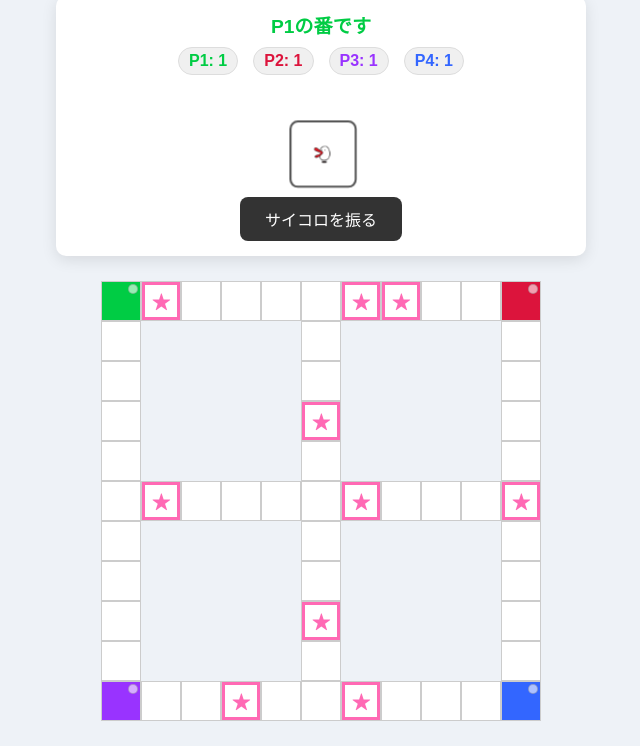
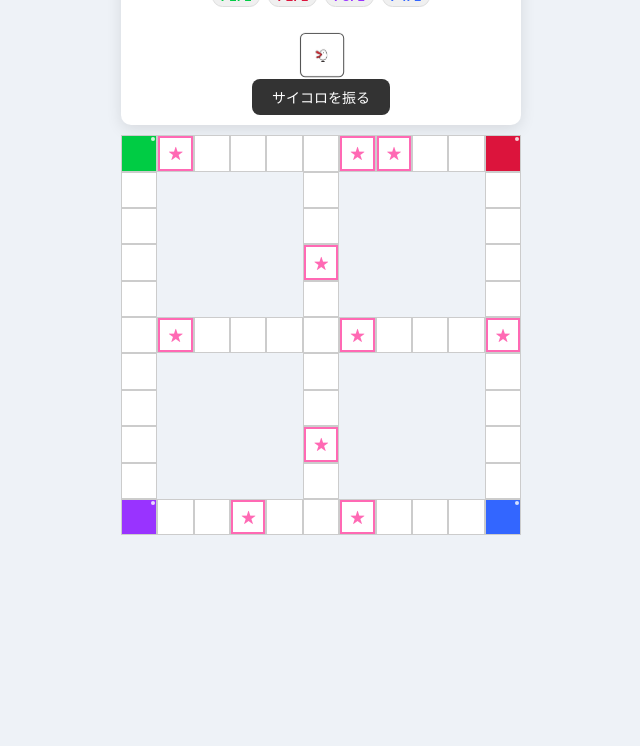
Before and after one commit to 223ttm/45th-sugoroku, a plain HTML site: page index.html in a window 1280 px wide. Shown: the part 101-847 px from the top of the page, without its empty margins (319-959 px from the left). After the commit the page ends 820 px from the top, so only its background shows below. Drawn offline with Linux system fonts and the light colour scheme.

Commit message:
Add files via upload

```diff
--- a/index.html
+++ b/index.html
@@ -2,53 +2,82 @@
 <html lang="ja">
 <head>
 <meta charset="UTF-8">
-<title>関テレすごろく（演出強化版）</title>
-<meta name="viewport" content="width=device-width,initial-scale=1">
+<title>関テレすごろく（スマホ最適化版）</title>
+<meta name="viewport" content="width=device-width,initial-scale=1,maximum-scale=1,user-scalable=no">
 <style>
-    body { font-family: sans-serif; display: flex; flex-direction: column; align-items: center; background: #eef2f7; margin: 0; padding: 20px; }
-    h1 { color: #333; margin-bottom: 10px; }
-    .controls { margin-bottom: 20px; text-align: center; background: white; padding: 15px; border-radius: 10px; box-shadow: 0 4px 15px rgba(0,0,0,0.1); width: 100%; max-width: 500px; }
-    #turnInfo { font-size: 1.2rem; font-weight: bold; margin-bottom: 8px; }
-    .playerCounts { margin-bottom: 8px; display: flex; justify-content: center; gap: 15px; flex-wrap: wrap; }
-    .playerCounts span { font-weight: bold; padding: 4px 10px; border-radius: 20px; background: #f0f0f0; border: 1px solid #ddd; }
-    #message { color: #d33; font-weight: bold; height: 1.5em; margin-bottom: 10px; }
+    /* 全体の高さを抑える設定 */
+    body {
+        font-family: sans-serif; display: flex; flex-direction: column; align-items: center;
+        background: #eef2f7; margin: 0; padding: 10px;
+        height: 100vh; height: 100dvh; overflow: hidden; /* スクロール禁止 */
+    }
+    h1 { font-size: 1.2rem; color: #333; margin: 5px 0; }
 
-    /* 盤面 */
-    #board { display: grid; grid-template-columns: repeat(11, 40px); grid-template-rows: repeat(11, 40px); gap: 0; position: relative; padding: 5px; }
-    .square { width: 40px; height: 40px; background: white; border: 1px solid #ccc; position: relative; box-sizing: border-box; }
-    .empty { width: 40px; height: 40px; visibility: hidden; }
-    .square.event::after { content: '★'; position: absolute; inset: 0; border: 3px solid #ff69b4; color: #ff69b4; display: flex; align-items: center; justify-content: center; font-weight: bold; font-size: 18px; z-index: 25; pointer-events: none; }
-    .selectable { outline: 3px solid #ffd700; outline-offset: -3px; cursor: pointer; z-index: 30; animation: blink 0.8s infinite; }
+    .controls {
+        margin-bottom: 10px; text-align: center; background: white; padding: 10px;
+        border-radius: 10px; box-shadow: 0 4px 15px rgba(0,0,0,0.1);
+        width: 95%; max-width: 400px; box-sizing: border-box;
+    }
+    #turnInfo { font-size: 1rem; font-weight: bold; margin-bottom: 5px; }
+    .playerCounts { margin-bottom: 5px; display: flex; justify-content: center; gap: 8px; flex-wrap: wrap; font-size: 0.8rem; }
+    .playerCounts span { font-weight: bold; padding: 2px 8px; border-radius: 15px; background: #f0f0f0; border: 1px solid #ddd; }
+    #message { color: #d33; font-weight: bold; height: 1.2em; margin-bottom: 5px; font-size: 0.9rem; }
+
+    /* 盤面のレスポンシブ設定：画面幅いっぱいに収める */
+    #board {
+        display: grid;
+        grid-template-columns: repeat(11, 1fr);
+        grid-template-rows: repeat(11, 1fr);
+        gap: 0;
+        width: 95vw;
+        height: 95vw; /* 正方形を維持 */
+        max-width: 400px;
+        max-height: 400px;
+        background: transparent;
+        position: relative;
+    }
+
+    .square {
+        width: 100%; height: 100%; background: white; border: 0.5px solid #ccc;
+        position: relative; box-sizing: border-box;
+    }
+    .empty { visibility: hidden; }
+
+    .square.event::after {
+        content: '★'; position: absolute; inset: 0; border: 2px solid #ff69b4; color: #ff69b4;
+        display: flex; align-items: center; justify-content: center; font-weight: bold; font-size: 3vw; z-index: 25;
+    }
+    /* スマホでのイベント文字サイズ調整 */
+    @media screen and (min-width: 400px) { .square.event::after { font-size: 14px; } }
+
+    .selectable { outline: 3px solid #ffd700; outline-offset: -3px; z-index: 30; animation: blink 0.8s infinite; }
     @keyframes blink { 0%, 100% { opacity: 1; } 50% { opacity: 0.6; } }
+
     .cover { position: absolute; inset: 0; z-index: 20; }
-    .protected-indicator { position: absolute; right: 2px; top: 2px; width: 8px; height: 8px; border-radius: 50%; background: rgba(255,255,255,0.6); z-index: 40; border: 1px solid rgba(0,0,0,0.2); }
+    .protected-indicator { position: absolute; right: 1px; top: 1px; width: 4px; height: 4px; border-radius: 50%; background: rgba(255,255,255,0.8); z-index: 40; }
 
-    /* サイコロ */
-    #diceContainer { perspective: 600px; margin: 15px auto; width: 60px; height: 60px; }
-    #dice { width: 60px; height: 60px; position: relative; transform-style: preserve-3d; transition: transform 1.8s cubic-bezier(.2,.8,.2,1); }
-    .face { position: absolute; width: 60px; height: 60px; background: white; border: 2px solid #555; border-radius: 8px; display: flex; align-items: center; justify-content: center; backface-visibility: hidden; }
-    .face img { width: 80%; height: 80%; object-fit: contain; }
-    .front { transform: rotateY(0deg) translateZ(30px); }
-    .top { transform: rotateX(90deg) translateZ(30px); }
-    .right { transform: rotateY(90deg) translateZ(30px); }
-    .left { transform: rotateY(-90deg) translateZ(30px); }
-    .bottom { transform: rotateX(-90deg) translateZ(30px); }
-    .back { transform: rotateY(180deg) translateZ(30px); }
+    /* サイコロをさらにコンパクトに */
+    #diceContainer { perspective: 400px; margin: 5px auto; width: 40px; height: 40px; }
+    #dice { width: 40px; height: 40px; position: relative; transform-style: preserve-3d; transition: transform 1.8s cubic-bezier(.2,.8,.2,1); }
+    .face { position: absolute; width: 40px; height: 40px; background: white; border: 1.5px solid #555; border-radius: 5px; display: flex; align-items: center; justify-content: center; backface-visibility: hidden; }
+    .face img { width: 85%; height: 85%; object-fit: contain; }
+    .front  { transform: rotateY(0deg) translateZ(20px); }
+    .top    { transform: rotateX(90deg) translateZ(20px); }
+    .right  { transform: rotateY(90deg) translateZ(20px); }
+    .left   { transform: rotateY(-90deg) translateZ(20px); }
+    .bottom { transform: rotateX(-90deg) translateZ(20px); }
+    .back   { transform: rotateY(180deg) translateZ(20px); }
 
-    button { padding: 10px 25px; font-size: 16px; cursor: pointer; border-radius: 8px; border: none; background: #333; color: white; transition: 0.2s; }
-    button:disabled { background: #ccc; cursor: not-allowed; }
+    button { padding: 8px 20px; font-size: 14px; cursor: pointer; border-radius: 8px; border: none; background: #333; color: white; }
+    button:disabled { background: #ccc; }
 
-    /* 共通オーバーレイ設定 */
-    .full-overlay { position: fixed; inset: 0; display: flex; flex-direction: column; align-items: center; justify-content: center; z-index: 3000; pointer-events: none; opacity: 0; visibility: hidden; transition: 0.3s; background: rgba(0,0,0,0.85); }
+    /* オーバーレイ */
+    .full-overlay { position: fixed; inset: 0; display: flex; flex-direction: column; align-items: center; justify-content: center; z-index: 3000; background: rgba(0,0,0,0.85); opacity: 0; visibility: hidden; transition: 0.3s; }
     .full-overlay.show { opacity: 1; visibility: visible; }
-    .overlay-content { transform: scale(0.5); transition: 0.4s cubic-bezier(0.175, 0.885, 0.32, 1.275); text-align: center; }
+    .overlay-content { transform: scale(0.7); transition: 0.4s; text-align: center; width: 90%; }
     .full-overlay.show .overlay-content { transform: scale(1); }
-
-    /* 特殊演出テキスト */
-    .result-text-main { font-size: 5rem; font-weight: 900; font-family: 'Arial Black', sans-serif; margin: 0; }
-    .result-text-sub { font-size: 2.5rem; color: white; font-weight: bold; margin-top: 10px; text-shadow: 0 4px 10px rgba(0,0,0,0.5); }
-
-    @keyframes fadeIn { from { opacity: 0; } to { opacity: 1; } }
+    .result-text-main { font-size: 3rem; font-weight: 900; margin: 0; }
+    .result-text-sub { font-size: 1.5rem; color: white; margin-top: 10px; }
 </style>
 </head>
 <body>
@@ -76,13 +105,14 @@
 
 <div id="systemOverlay" class="full-overlay">
     <div class="overlay-content">
-        <div id="sysLabel" style="font-size: 2rem; color: #aaa; margin-bottom: 10px;"></div>
+        <div id="sysLabel" style="font-size: 1.2rem; color: #aaa; margin-bottom: 5px;"></div>
         <div id="sysMainText" class="result-text-main"></div>
         <div id="sysSubText" class="result-text-sub"></div>
     </div>
 </div>
 
 <script>
+// JavaScript ロジックは前回と同じ（変数定義などはそのまま）
 const size = 11;
 let players = [{ color:"#00cc44" }, { color:"#dc143c" }, { color:"#9933ff" }, { color:"#3366ff" }];
 let currentPlayer = 0, stepsRemaining = 0, isMoving = false, isAwaitingChoice = false, isOverlaying = false;
@@ -175,7 +205,6 @@ function updateTurnColor() {
 
 function updatePlayerCounts() { playerCountsEl.innerHTML = players.map((p, i) => `<span style="color:${p.color}">P${i+1}: ${territoryCounts[i]}</span>`).join(''); }
 
-// 共通オーバーレイ表示関数
 function showSystemOverlay(label, main, sub, color, duration, callback) {
     isOverlaying = true;
     sysLabel.textContent = label;
@@ -196,7 +225,7 @@ function endTurn() {
     stepsRemaining = 0;
     diceBtn.disabled = true;
     message.textContent = "";
-    showSystemOverlay("Next Turn", `P${currentPlayer+1}`, "あなたの番です", players[currentPlayer].color, 1500, () => {
+    showSystemOverlay("Next Turn", `P${currentPlayer+1}`, "あなたの番です", players[currentPlayer].color, 1200, () => {
         updateTurnColor(); updateSelectableSquares(); diceBtn.disabled = false;
     });
 }
@@ -218,11 +247,12 @@ function showEventChoice(row, col) {
     document.body.appendChild(overlay);
 
     function showConfirmation() {
-        overlay.innerHTML = `<div style="background: white; padding: 40px; border-radius: 25px; text-align: center; border: 5px solid #ffd700;"><h2 style="color: #ff69b4;">★ EVENT ★</h2><p>未知のエリアだ！挑戦しますか？</p><div style="display: flex; gap: 20px; justify-content: center;"><button id="btnChallenge" style="background: #ff4d4d; color: white; padding: 10px 20px; border-radius: 50px;">挑戦する！</button><button id="btnSkip" style="background: #888; color: white; padding: 10px 20px; border-radius: 50px;">やめておく</button></div></div>`;
+        overlay.innerHTML = `<div style="background: white; padding: 20px; border-radius: 20px; text-align: center; border: 5px solid #ffd700; width: 80%; max-width: 300px;"><h3 style="color: #ff69b4; margin: 0 0 10px;">★ EVENT ★</h3><p style="font-size:0.9rem;">ミッションに挑戦する？</p><div style="display: flex; gap: 10px; justify-content: center;"><button id="btnChallenge" style="background: #ff4d4d; color: white; padding: 8px 15px; border-radius: 50px; font-size:0.8rem;">挑戦する！</button><button id="btnSkip" style="background: #888; color: white; padding: 8px 15px; border-radius: 50px; font-size:0.8rem;">やめておく</button></div></div>`;
         document.getElementById('btnChallenge').onclick = () => {
-            overlay.innerHTML = `<div style="background: white; padding: 50px; border-radius: 25px; text-align: center; border: 8px solid ${pColor};"><h2 style="color: #555;">Now challenging</h2><div style="font-size: 3rem; font-weight: 900; color: ${pColor}; margin: 20px 0;">Player ${currentPlayer+1}</div><p>ミッションを実行中...</p><button id="btnFinish" style="background: #333; color: white; padding: 15px 30px; border-radius: 10px;">終了</button></div>`;
+            overlay.innerHTML = `<div style="background: white; padding: 30px; border-radius: 20px; text-align: center; border: 5px solid ${pColor}; width: 80%; max-width: 300px;"><h3>Now challenging</h3><div style="font-size: 2rem; font-weight: 900; color: ${pColor}; margin: 10px 0;">P${currentPlayer+1}</div><p style="font-size:0.8rem;">ミッション実行中…</p><button id="btnFinish" style="background: #333; color: white; padding: 10px 20px; border-radius: 10px;">終了</button></div>`;
             document.getElementById('btnFinish').onclick = () => {
-                overlay.innerHTML = `<div style="background: white; padding: 40px; border-radius: 25px; text-align: center; border: 5px solid #ff4500;"><h2>Result</h2><p>結果はどうでしたか？</p><div style="display: flex; gap: 20px; justify-content: center;"><button id="btnSuccess" style="background: #00c853; color: white; padding: 10px 20px; border-radius: 50px;">SUCCESS</button><button id="btnFailure" style="background: #d50000; color: white; padding: 10px 20px; border-radius: 50px;">FAILED</button></div></div>`;
+                // SUCCESSとFAILEDのボタン間隔を gap: 20px に広げました
+                overlay.innerHTML = `<div style="background: white; padding: 20px; border-radius: 20px; text-align: center; border: 5px solid #ff4500; width: 80%; max-width: 300px;"><h3>Result</h3><p style="font-size:0.8rem;">結果を教えてね！…</p><div style="display: flex; gap: 20px; justify-content: center;"><button id="btnSuccess" style="background: #00c853; color: white; padding: 10px 20px; border-radius: 50px;">SUCCESS</button><button id="btnFailure" style="background: #d50000; color: white; padding: 10px 20px; border-radius: 50px;">FAILED</button></div></div>`;
                 document.getElementById('btnSuccess').onclick = () => handleResult(true);
                 document.getElementById('btnFailure').onclick = () => handleResult(false);
             };
@@ -234,16 +264,9 @@ function showEventChoice(row, col) {
         document.body.removeChild(overlay);
         isAwaitingChoice = false;
         let main, sub, color;
-        if(isSuccess) {
-            stepsRemaining += 2; main = "SUCCESS!!"; sub = "ボーナス +2マス！"; color = "#00c853";
-        } else {
-            color = "#d50000"; main = "FAILED...";
-            if(stepsRemaining >= 2) { stepsRemaining -= 2; sub = "歩数没収 (-2マス)"; }
-            else { stepsRemaining = 0; revertOwnTerritoryByHistory(currentPlayer, 2); sub = "陣地没収！"; }
-        }
-        showSystemOverlay("Mission Result", main, sub, color, 2000, () => {
-            if(stepsRemaining > 0) { updateSelectableSquares(); updateTurnColor(); } else { endTurn(); }
-        });
+        if(isSuccess) { stepsRemaining += 2; main = "SUCCESS!!"; sub = "+2マス！"; color = "#00c853"; }
+        else { color = "#d50000"; main = "FAILED..."; if(stepsRemaining >= 2) { stepsRemaining -= 2; sub = "-2マス"; } else { stepsRemaining = 0; revertOwnTerritoryByHistory(currentPlayer, 2); sub = "陣地没収！"; } }
+        showSystemOverlay("Result", main, sub, color, 1500, () => { if(stepsRemaining > 0) { updateSelectableSquares(); updateTurnColor(); } else { endTurn(); } });
     }
     showConfirmation();
 }
```
